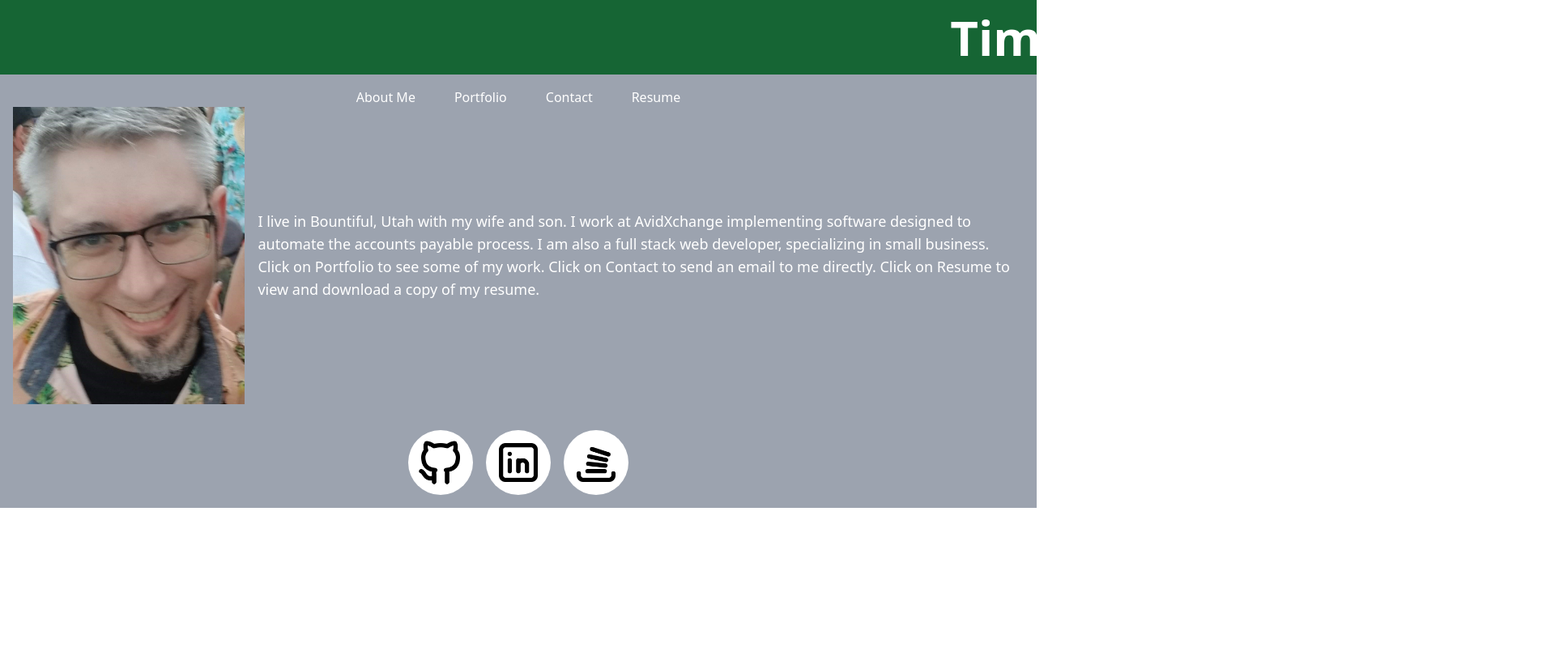
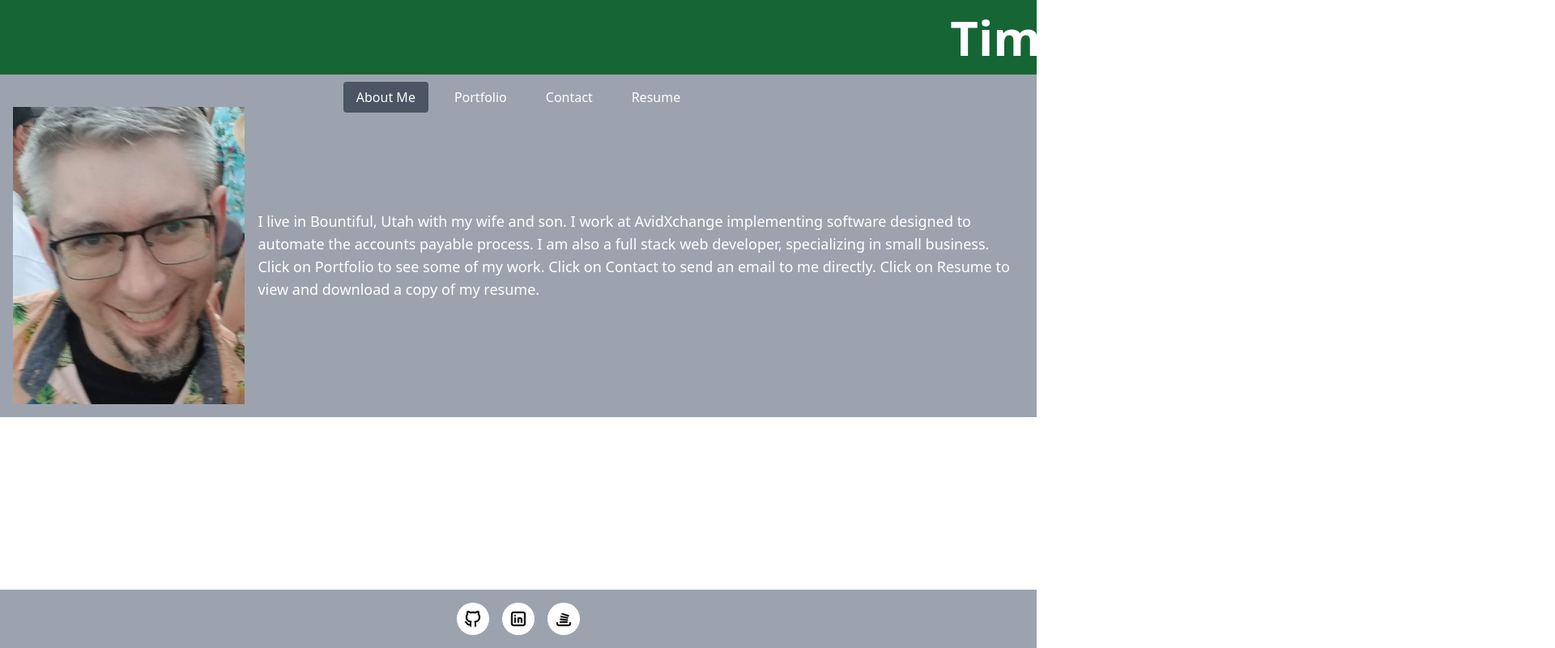
Before and after one commit to tmorgan-dev/react-portfolio, a React (Vite) app: page / in a window 1280 px wide. Shown: the top 800 px of the page at 81% size, 1920 px wide, since content can reach past the window. Built offline with nearby package versions, Linux system fonts and the light colour scheme.

Commit message:
Updated look and feel of page

```diff
--- a/src/components/AboutMe.jsx
+++ b/src/components/AboutMe.jsx
@@ -1,25 +1,22 @@
-import React from 'react'
-// Importing profile picture
-import profilePic from "../assets/images/profile.jpg"
-// Importing motion from Framer Motion library for animations
-import { motion } from "framer-motion"
+import React from 'react';
+import profilePic from "../assets/images/profile.jpg";
+import { motion } from "framer-motion";
 
-// Functional component for the About Me section
 const AboutMe = () => {
     return (
-        <div className="aboutMe flex items-center">
-            <div className="divWrapper">
+        <div className="aboutMe flex items-center flex-1">
+            <div className="imageWrapper mr-4"> {/* Wrapper div for the image */}
                 <motion.img
                     animate={{ scale: 1 }}
                     initial={{ scale: 0 }}
-                    transition={{ duration: .8, delay: 1 }}
+                    transition={{ duration: .7, delay: 1 }}
                     src={profilePic} className="max-w-full h-auto" alt="Profile" />
             </div>
-            <div className="content ml-4 text-white text-lg">
+            <div className="content text-white text-lg">
                 <motion.p
-                animate={{ y: 0 }}
-                initial={{ y: -500 }}
-                transition={{ duration: 1 }}>
+                    animate={{ y: 0 }}
+                    initial={{ y: -500 }}
+                    transition={{ duration: 1 }}>
                     I live in Bountiful, Utah with my wife and son.
                     I work at AvidXchange implementing software designed to automate the accounts payable process.
                     I am also a full stack web developer, specializing in small business.
@@ -29,7 +26,7 @@ const AboutMe = () => {
                 </motion.p>
             </div>
         </div>
-    )
+    );
 }
 
-export default AboutMe
+export default AboutMe;
--- a/src/components/Contact.jsx
+++ b/src/components/Contact.jsx
@@ -62,7 +62,7 @@ const Contact = () => {
             required: 'Message is required',
             onBlur: () => trigger('message'), // Trigger validation on blur
           })}
-          className="w-full w-[50rem] h-[8rem] px-3 py-2 border rounded" // Adjusted width using responsive classes
+          className="w-full lg:w-1/2 h-[8rem] px-3 py-2 border rounded" // Adjusted width using responsive classes
         />
         <p className="text-red-500">{errors.message?.message}</p>
       </div>
--- a/src/components/Footer.jsx
+++ b/src/components/Footer.jsx
@@ -4,17 +4,19 @@ import stackOverflowIcon from "../assets/images/stackoverflow.png"
 
 function Footer() {
     return (
-        <div className="footer flex flex-wrap items-center justify-center bg-gray-400 space-x-4 p-4">
-            <a href="https://github.com/tmorgan-dev" className="w-20 h-20 bg-white p-2 rounded-full">
+        <footer className="footer bg-gray-400 py-auto fixed bottom-0 left-0 right-0">
+            <div className="flex flex-wrap items-center justify-center space-x-4 p-4">
+                <a href="https://github.com/tmorgan-dev" className="w-10 h-10 bg-white p-2 rounded-full">
                     <img src={gitHubIcon} alt="Github Icon" />
                 </a>
-            <a href="https://www.linkedin.com/in/timlinkedin/" className="w-20 h-20 bg-white p-2 rounded-full">
+                <a href="https://www.linkedin.com/in/timlinkedin/" className="w-10 h-10 bg-white p-2 rounded-full">
                     <img src={linkedInIcon} alt="LinkedIn Icon" />
                 </a>
-            <a href="https://stackoverflow.com/users/22895754/tim-morgan" className="w-20 h-20 bg-white p-2 rounded-full">
+                <a href="https://stackoverflow.com/users/22895754/tim-morgan" className="w-10 h-10 bg-white p-2 rounded-full">
                     <img src={stackOverflowIcon} alt="StackOverflow Icon" />
                 </a>
             </div>
+        </footer>
     );
 }
 
--- a/src/components/Header.jsx
+++ b/src/components/Header.jsx
@@ -2,15 +2,19 @@ import { motion } from "framer-motion"
 
 function Header() {
     return (
-        <div>
+        <div className="overflow-x-hidden">
             <header className="text-center bg-green-800 font-bold p-4">
                 <motion.h1
-                animate={{ x: 1000 }}
-                initial={{ x: -1000 }}
-                transition={{ repeat: Infinity, duration: 8 }}
-                className="text-white text-4xl lg:text-5xl xl:text-6xl">Tim Morgan</motion.h1>
+                    animate={{ x: 1000 }}
+                    initial={{ x: -1000 }}
+                    transition={{ repeat: Infinity, duration: 8 }}
+                    className="text-white text-4xl lg:text-5xl xl:text-6xl"
+                >
+                    Tim Morgan
+                </motion.h1>
             </header>
         </div>
+
     );
 }
 
--- a/src/components/Navigation.jsx
+++ b/src/components/Navigation.jsx
@@ -1,13 +1,16 @@
-import { Link, Outlet } from "react-router-dom";
+import { Link, Outlet, useLocation } from "react-router-dom";
 
 function Navigation() {
+    const location = useLocation();
+
     return (
         <nav className="bg-gray-400 p-4">
             <ul className="flex flex-wrap justify-center items-center space-x-4">
                 <li>
                     <Link
                         to="/"
-                        className="text-white py-2 px-4 rounded focus:outline-none focus:bg-gray-600"
+                        className={`text-white py-2 px-4 rounded focus:outline-none ${location.pathname === "/" ? "bg-gray-600" : ""
+                            }`}
                     >
                         About Me
                     </Link>
--- a/src/components/Project.jsx
+++ b/src/components/Project.jsx
@@ -70,12 +70,12 @@ const projects = [
 
 function Project() {
     return (
-        <div className="flex flex-wrap justify-center">
+        <div className="flex flex-wrap justify-center py-auto pb-16">
             {projects.map((project) => (
                 <motion.div
                 animate={{ scale: 1 }}
                 initial={{ scale: 0 }}
-                transition={{duration: .8 }}
+                transition={{duration: .7, staggerChildren: .3 }}
                 key={project.id} className="max-w-xs mx-3 my-3 bg-white rounded-md overflow-hidden shadow-md">
                     <img className="w-full h-64 object-cover" src={project.image} alt={project.name} />
                     <div className="p-4">
--- a/src/components/Resume.jsx
+++ b/src/components/Resume.jsx
@@ -17,6 +17,9 @@ const Resume = () => {
 
   return (
     <div className="flex flex-col items-center justify-center">
+      <button onClick={downloadPDF} className="bg-blue-500 text-white text-lg px-4 py-2 rounded mt-4 hover:bg-blue-600">
+        Download as PDF
+      </button>
       <div id="resume-container" className="text-black text-center mt-12 max-w-2xl mx-auto">
         <h1 className="text-4xl font-bold mb-4">TIMOTHY ADAM MORGAN</h1>
         <p className="mb-4">101 South 1300 East</p>
@@ -103,9 +106,7 @@ const Resume = () => {
         </ul>
       </div>
 
-      <button onClick={downloadPDF} className="bg-blue-500 text-white text-lg px-4 py-2 rounded mt-4 hover:bg-blue-600">
-        Download PDF
-      </button>
+
     </div>
 
   );
```
Lines whose indentation alone changed are shown as unchanged.
